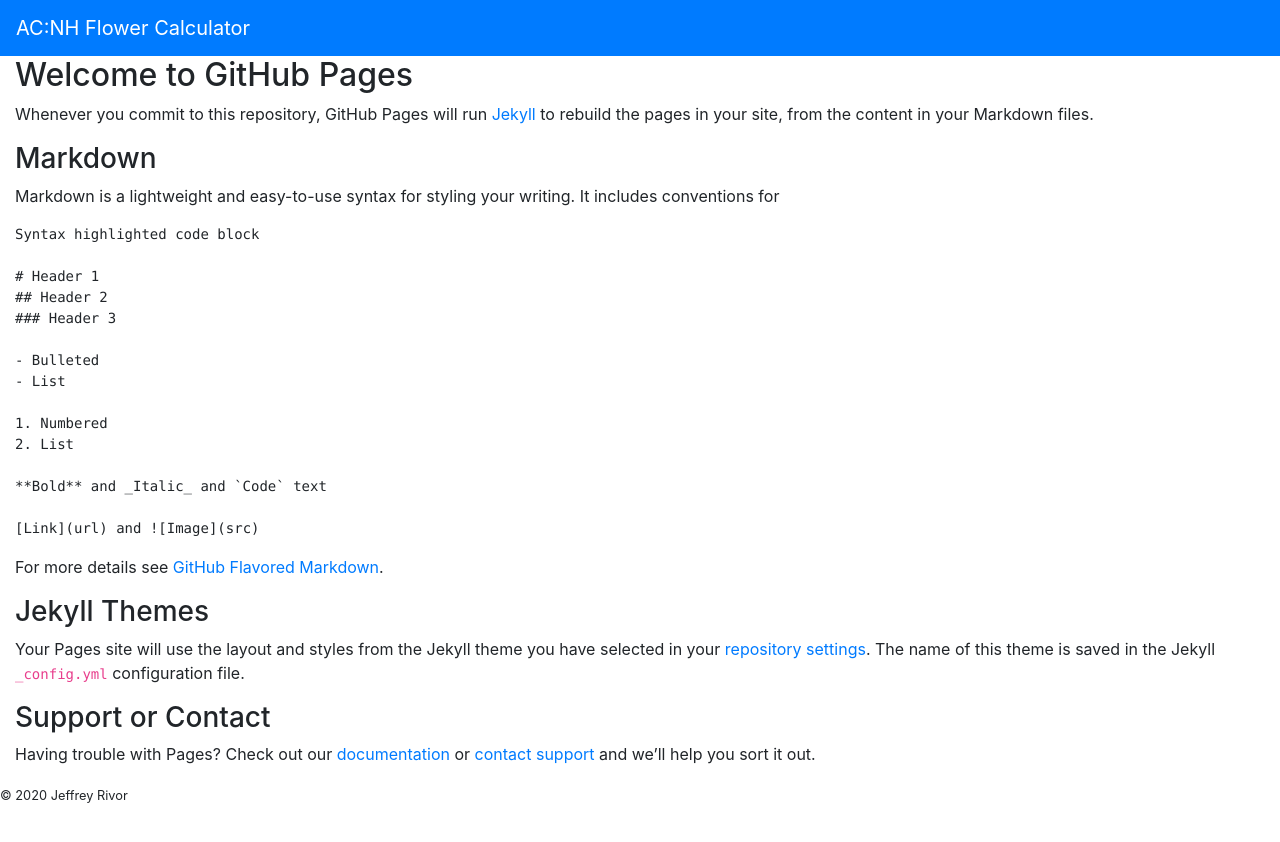
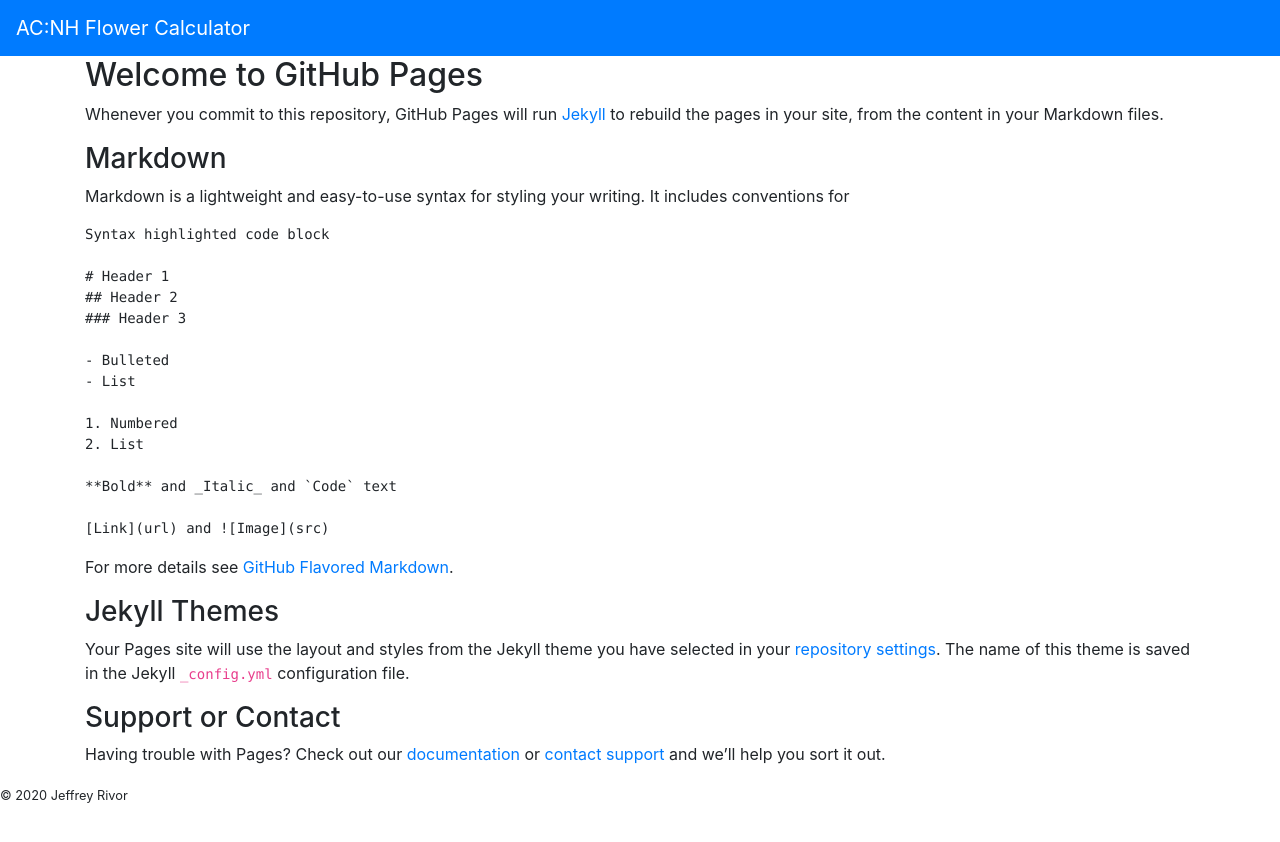
Before and after one commit to jeffreyrivor/acnh-flower-calculator, a Jekyll site: the page built from README.md, in a window 1280 px wide. Shown: the top 842 px of the page. Built offline with Jekyll 4.4.1, drawn with Linux system fonts in a browser that asks for light colours; our own code applies the rules of GitHub Pages for plain Markdown files.

Commit message:
Layout changes

```diff
--- a/_layouts/default.html
+++ b/_layouts/default.html
@@ -13,11 +13,11 @@
         <a class="navbar-brand" href="/">{{ site.name }}</a>
     </nav>
     <main>
-        <div class="container-fluid">
+        <div class="container">
             {{ content }}
         </div>
     </main>
-    <footer>
+    <footer class="mx-auto">
         <small>&copy; 2020 Jeffrey Rivor</small>
     </footer>
     <script src="https://code.jquery.com/jquery-3.5.0.slim.min.js"
```
